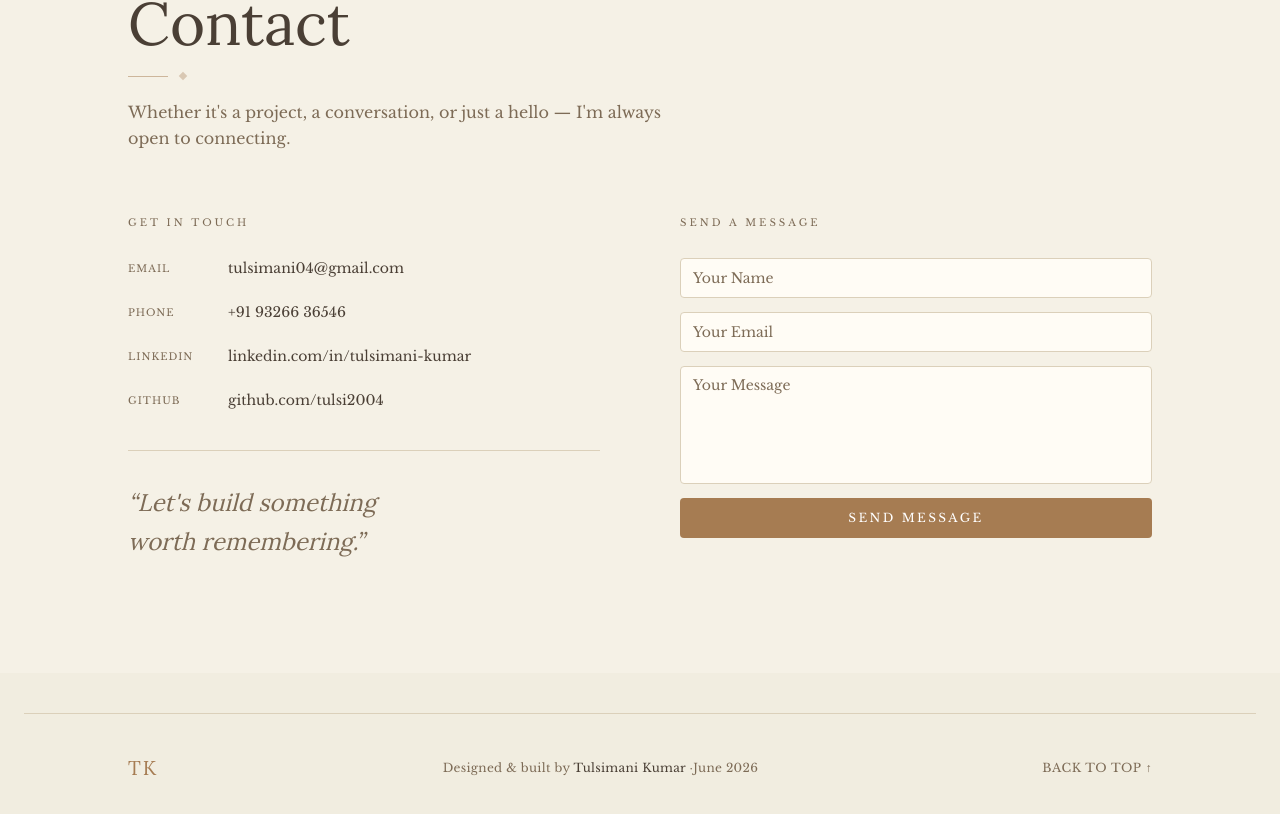
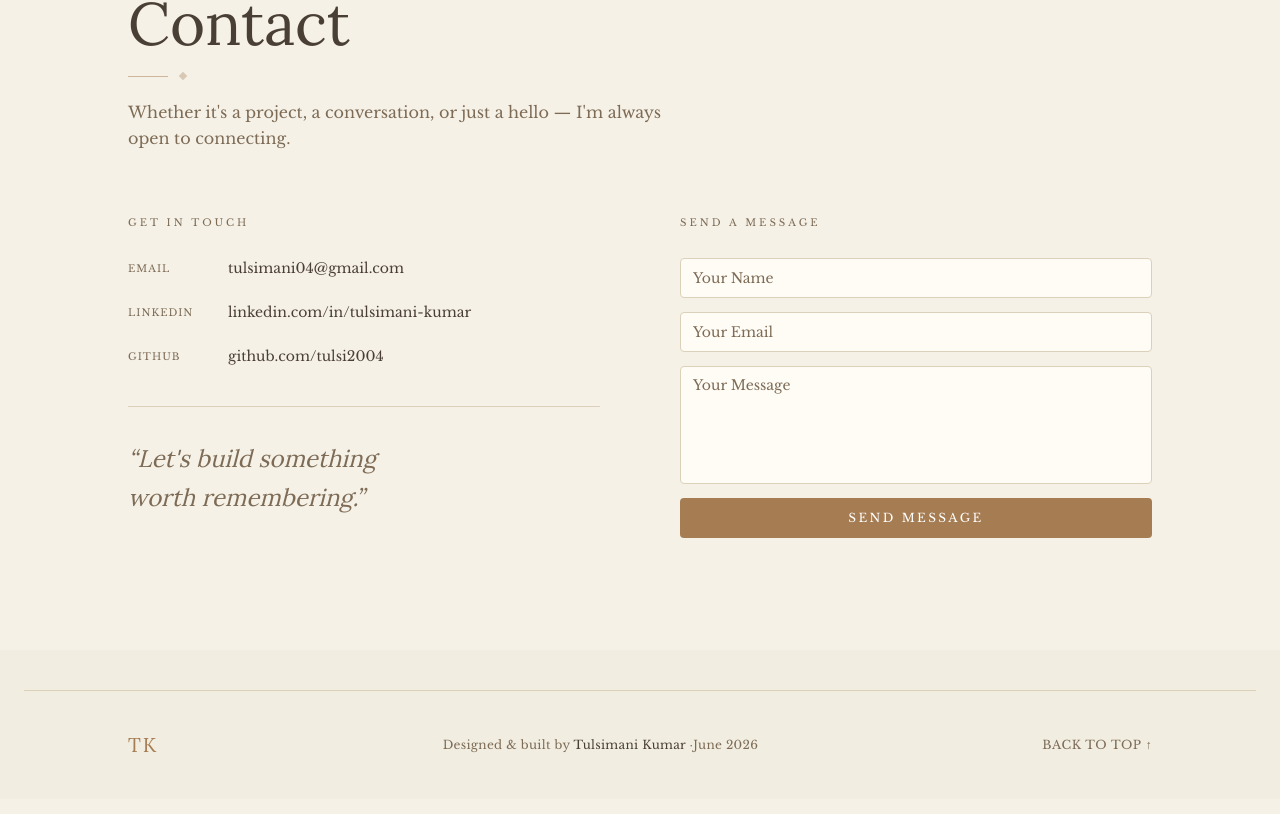
Before and after one commit to Tulsi2004/tm-portfolio, a Next.js app: page / in a window 1280 px wide. Shown: the part 10025-10839 px from the top of the page. Built offline with nearby package versions, Linux system fonts and the light colour scheme.

Commit message:
fix: comment out phone number in Contact component for privacy

```diff
--- a/app/components/Contact.tsx
+++ b/app/components/Contact.tsx
@@ -9,7 +9,7 @@ import { sendContactEmail, type ContactState } from "@/app/actions/contact";
 
 const socials = [
   { label: "Email",    value: "tulsimani04@gmail.com",          href: "mailto:tulsimani04@gmail.com" },
-  { label: "Phone",    value: "+91 93266 36546",                href: "tel:+919326636546" },
+  // { label: "Phone",    value: "+91 93266 36546",                href: "tel:+919326636546" },
   { label: "LinkedIn", value: "linkedin.com/in/tulsimani-kumar", href: "https://www.linkedin.com/in/tulsimani-kumar" },
   { label: "GitHub",   value: "github.com/tulsi2004",           href: "https://github.com/tulsi2004" },
 ];
```
